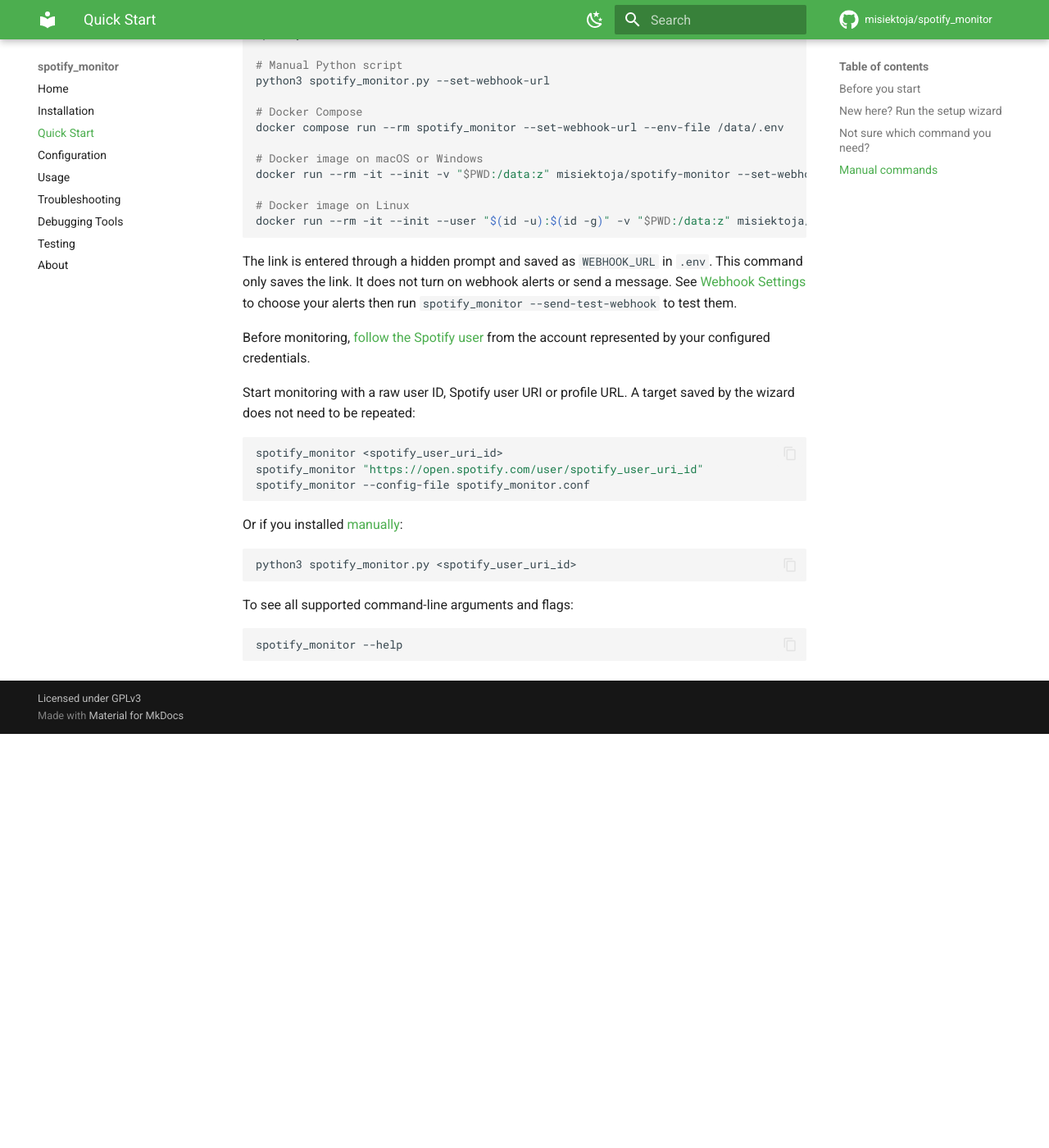
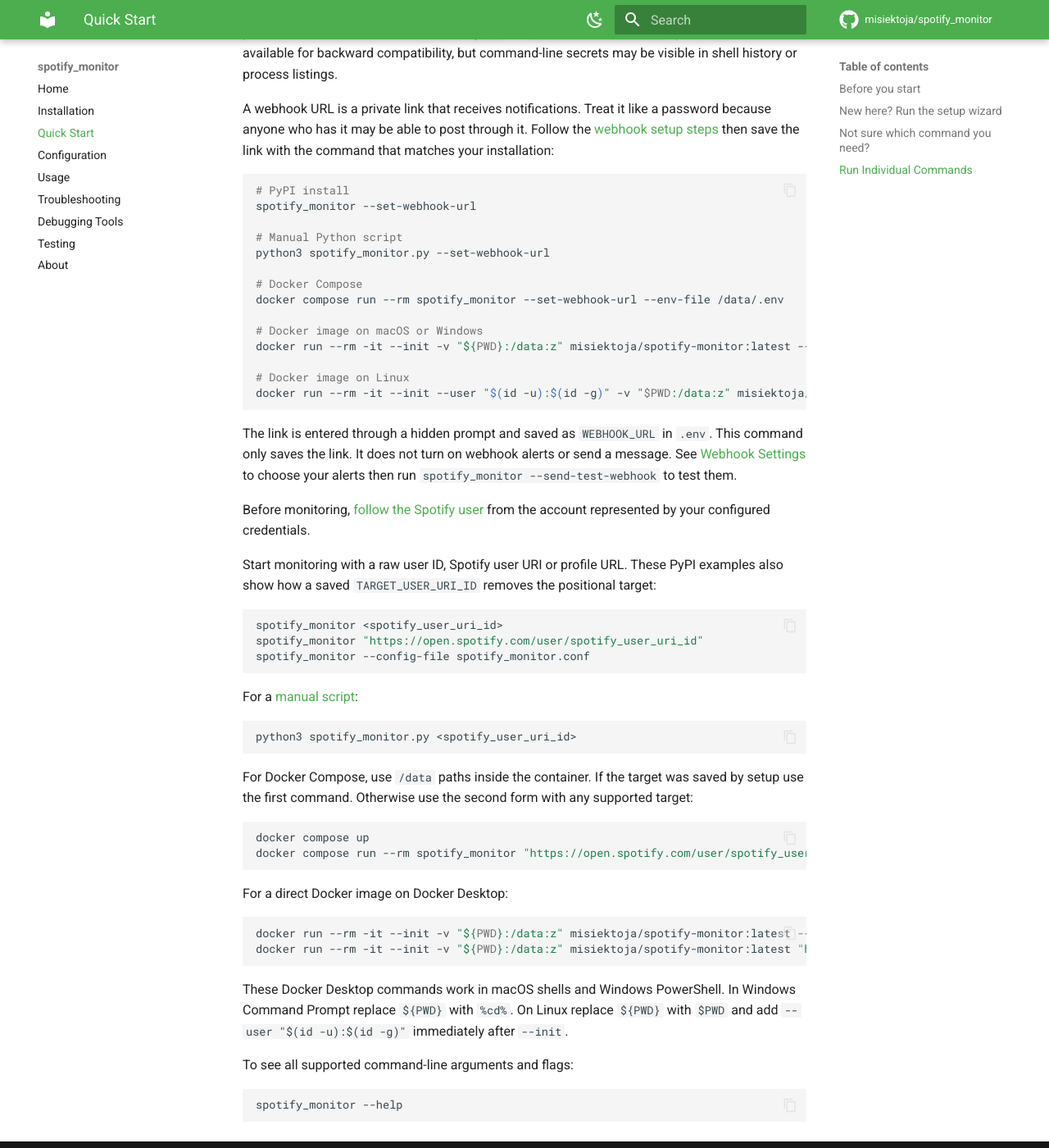
Before and after one commit to misiektoja/spotify_monitor, an MkDocs documentation site: the page built from docs/quick-start.md, in a window 1280 px wide and 1400 px high, scrolled down 3474 px. Shown: the whole window at 82% size. Built offline with MkDocs 1.6.1 and Material for MkDocs 9.7.7, drawn with Linux system fonts in a browser that asks for light colours; comment, search, counter and statistics services are not loaded; before the commit the page ends 4369 px from its top, so only the background shows below that; some of the changed text lies outside the part shown.

Commit message:
docs(quick-start): add install-aware setup and run commands

````diff
--- a/docs/quick-start.md
+++ b/docs/quick-start.md
@@ -15,9 +15,9 @@
 <a id="new-here-run-the-setup-wizard"></a>
 ## New here? Run the setup wizard
 
-The fastest way to get started is the interactive setup wizard. It asks a few simple questions about who to monitor, how to connect to Spotify and whether you want alerts by email or webhook. Before saving, you can review the summary and edit any setup section without losing the other answers. Discarding all answers requires a separate confirmation. It then saves a ready-to-run configuration for you while private values stay in `.env`. For local installs the wizard can also check the setup and start monitoring immediately.
+First complete one method on the [Installation](installation.md) page. The fastest way to configure that installation is the interactive setup wizard. It asks who to monitor, how to connect to Spotify and whether you want alerts by email or webhook. Before saving, you can review the summary and edit any setup section without losing the other answers. It then saves a ready-to-run configuration while private values stay in `.env`. For local installs the wizard can also check the setup and start monitoring immediately.
 
-Before running the Docker Compose setup command on Linux, export `SPOTIFY_MONITOR_UID="$(id -u)"` and `SPOTIFY_MONITOR_GID="$(id -g)"` as shown in the [Docker section](usage.md#main-application-docker-image).
+Before running the Docker Compose setup command on Linux, export `SPOTIFY_MONITOR_UID="$(id -u)"` and `SPOTIFY_MONITOR_GID="$(id -g)"` as shown under [Install with Docker Compose](installation.md#docker-compose).
 
 Use the command that matches how you run the tool:
 
@@ -36,11 +36,13 @@
 docker compose run --rm spotify_monitor --setup
 
 # Docker image on macOS or Windows
-docker run --rm -it --init -v "$PWD:/data:z" misiektoja/spotify-monitor --setup
+docker run --rm -it --init -v "${PWD}:/data:z" misiektoja/spotify-monitor:latest --setup
 
 # Docker image on Linux
-docker run --rm -it --init --user "$(id -u):$(id -g)" -v "$PWD:/data:z" misiektoja/spotify-monitor --setup
+docker run --rm -it --init --user "$(id -u):$(id -g)" -v "$PWD:/data:z" misiektoja/spotify-monitor:latest --setup
 ```
+
+Docker Desktop examples use `${PWD}` in macOS shells and Windows PowerShell. In Windows Command Prompt replace `${PWD}` with `%cd%`.
 
 The wizard asks for one Spotify target, recommends Firefox-based `sp_dc` import and lets you choose email alerts, webhook alerts or both. On macOS and Linux it offers Chrome, Brave and Chromium as a separate authentication path. If the optional `pycookiecheat` package is missing, setup can install it into the active Python environment before continuing. It writes regular settings to `spotify_monitor.conf` while private values go only to `.env`. It also detects whether you use PyPI, the downloaded script or Docker then shows commands that match your installation. Local next-step commands use the current Python interpreter and quote paths for the active operating system.
 
@@ -54,8 +56,9 @@
 | I want to... | Run this |
 | --- | --- |
 | Set up Spotify Monitor for the first time | Use the setup command for your installation above |
-| Start monitoring with existing authentication | `spotify_monitor <spotify_user_uri_id>` |
-| Check authentication, connectivity and one target | `spotify_monitor --doctor <spotify_user_uri_id>` |
+| Start monitoring with existing authentication | `spotify_monitor TARGET`, where `TARGET` is a raw ID, `spotify:user:` URI or profile URL |
+| Start the target saved in `TARGET_USER_URI_ID` | `spotify_monitor --config-file spotify_monitor.conf` or `docker compose up` |
+| Check authentication, connectivity and one target | `spotify_monitor --doctor TARGET` |
 | List Spotify friends visible to the configured account | `spotify_monitor --list-friends` |
 | Import a Spotify login from Firefox | Open [Spotify Web Player](https://open.spotify.com/) in Firefox, sign in then run `spotify_monitor --import-browser-cookie --browser firefox` |
 | Safely set or replace `SP_DC_COOKIE` | Run `spotify_monitor --set-sp-dc` and enter `sp_dc` at the hidden prompt |
@@ -64,9 +67,9 @@
 | Send a test webhook | Run `spotify_monitor --send-test-webhook` |
 
 <a id="manual-commands"></a>
-## Manual commands
+## Run Individual Commands
 
-Manual script examples use `python3` on macOS and Linux. On Windows use `python` in place of `python3`. Commands printed by Spotify Monitor detect the current interpreter automatically.
+The shorter examples in this section use a PyPI installation. For a manual script replace `spotify_monitor` with `python3 spotify_monitor.py` on macOS or Linux and `python spotify_monitor.py` on Windows. Docker and Docker Compose use the command prefixes under [Command Format by Installation Method](usage.md#command-format). Commands printed by Spotify Monitor detect the active installation automatically.
 
 If you prefer to configure authentication without the wizard, first open [Spotify Web Player](https://open.spotify.com/) in Firefox and sign in to the Spotify account you will use for monitoring. Then return to the terminal and import that browser login:
 
@@ -89,10 +92,10 @@
 docker compose run --rm spotify_monitor --set-sp-dc --env-file /data/.env
 
 # Docker image on macOS or Windows
-docker run --rm -it --init -v "$PWD:/data:z" misiektoja/spotify-monitor --set-sp-dc --env-file /data/.env
+docker run --rm -it --init -v "${PWD}:/data:z" misiektoja/spotify-monitor:latest --set-sp-dc --env-file /data/.env
 
 # Docker image on Linux
-docker run --rm -it --init --user "$(id -u):$(id -g)" -v "$PWD:/data:z" misiektoja/spotify-monitor --set-sp-dc --env-file /data/.env
+docker run --rm -it --init --user "$(id -u):$(id -g)" -v "$PWD:/data:z" misiektoja/spotify-monitor:latest --set-sp-dc --env-file /data/.env
 ```
 
 `--set-sp-dc` never accepts the cookie as a command-line value. Use `--env-file PATH` to select a different dotenv destination. `--env-file none` is rejected because the command must persist the validated cookie. The existing `-u` and `--spotify-dc-cookie` options remain available for backward compatibility, but command-line secrets may be visible in shell history or process listings.
@@ -110,17 +113,17 @@
 docker compose run --rm spotify_monitor --set-webhook-url --env-file /data/.env
 
 # Docker image on macOS or Windows
-docker run --rm -it --init -v "$PWD:/data:z" misiektoja/spotify-monitor --set-webhook-url --env-file /data/.env
+docker run --rm -it --init -v "${PWD}:/data:z" misiektoja/spotify-monitor:latest --set-webhook-url --env-file /data/.env
 
 # Docker image on Linux
-docker run --rm -it --init --user "$(id -u):$(id -g)" -v "$PWD:/data:z" misiektoja/spotify-monitor --set-webhook-url --env-file /data/.env
+docker run --rm -it --init --user "$(id -u):$(id -g)" -v "$PWD:/data:z" misiektoja/spotify-monitor:latest --set-webhook-url --env-file /data/.env
 ```
 
 The link is entered through a hidden prompt and saved as `WEBHOOK_URL` in `.env`. This command only saves the link. It does not turn on webhook alerts or send a message. See [Webhook Settings](configuration.md#webhook-settings) to choose your alerts then run `spotify_monitor --send-test-webhook` to test them.
 
 Before monitoring, [follow the Spotify user](configuration.md#following-the-monitored-user) from the account represented by your configured credentials.
 
-Start monitoring with a raw user ID, Spotify user URI or profile URL. A target saved by the wizard does not need to be repeated:
+Start monitoring with a raw user ID, Spotify user URI or profile URL. These PyPI examples also show how a saved `TARGET_USER_URI_ID` removes the positional target:
 
 ```sh
 spotify_monitor <spotify_user_uri_id>
@@ -128,11 +131,27 @@
 spotify_monitor --config-file spotify_monitor.conf
 ```
 
-Or if you installed [manually](installation.md#manual-installation):
+For a [manual script](installation.md#manual-installation):
 
 ```sh
 python3 spotify_monitor.py <spotify_user_uri_id>
 ```
+
+For Docker Compose, use `/data` paths inside the container. If the target was saved by setup use the first command. Otherwise use the second form with any supported target:
+
+```sh
+docker compose up
+docker compose run --rm spotify_monitor "https://open.spotify.com/user/spotify_user_uri_id" --config-file /data/spotify_monitor.conf --env-file /data/.env
+```
+
+For a direct Docker image on Docker Desktop:
+
+```sh
+docker run --rm -it --init -v "${PWD}:/data:z" misiektoja/spotify-monitor:latest --config-file /data/spotify_monitor.conf --env-file /data/.env
+docker run --rm -it --init -v "${PWD}:/data:z" misiektoja/spotify-monitor:latest "https://open.spotify.com/user/spotify_user_uri_id" --config-file /data/spotify_monitor.conf --env-file /data/.env
+```
+
+These Docker Desktop commands work in macOS shells and Windows PowerShell. In Windows Command Prompt replace `${PWD}` with `%cd%`. On Linux replace `${PWD}` with `$PWD` and add `--user "$(id -u):$(id -g)"` immediately after `--init`.
 
 To see all supported command-line arguments and flags:
 
````
